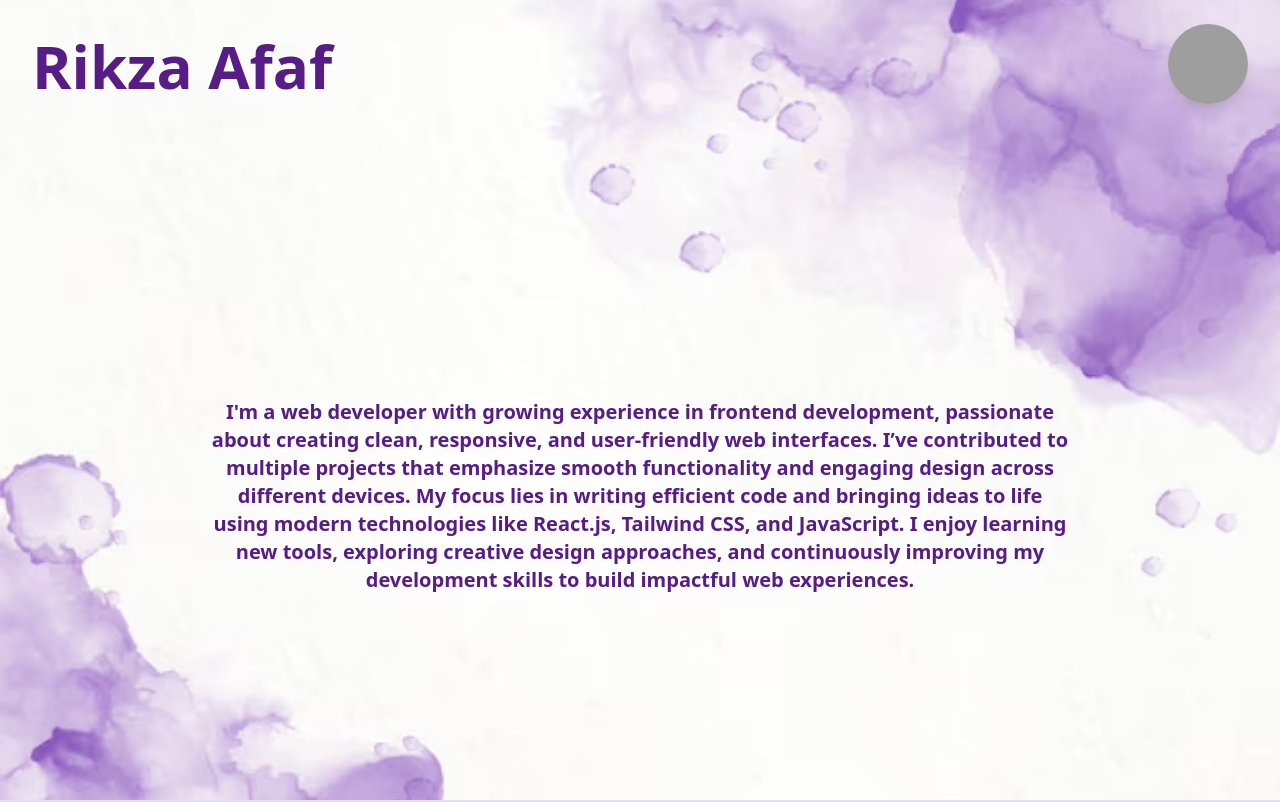
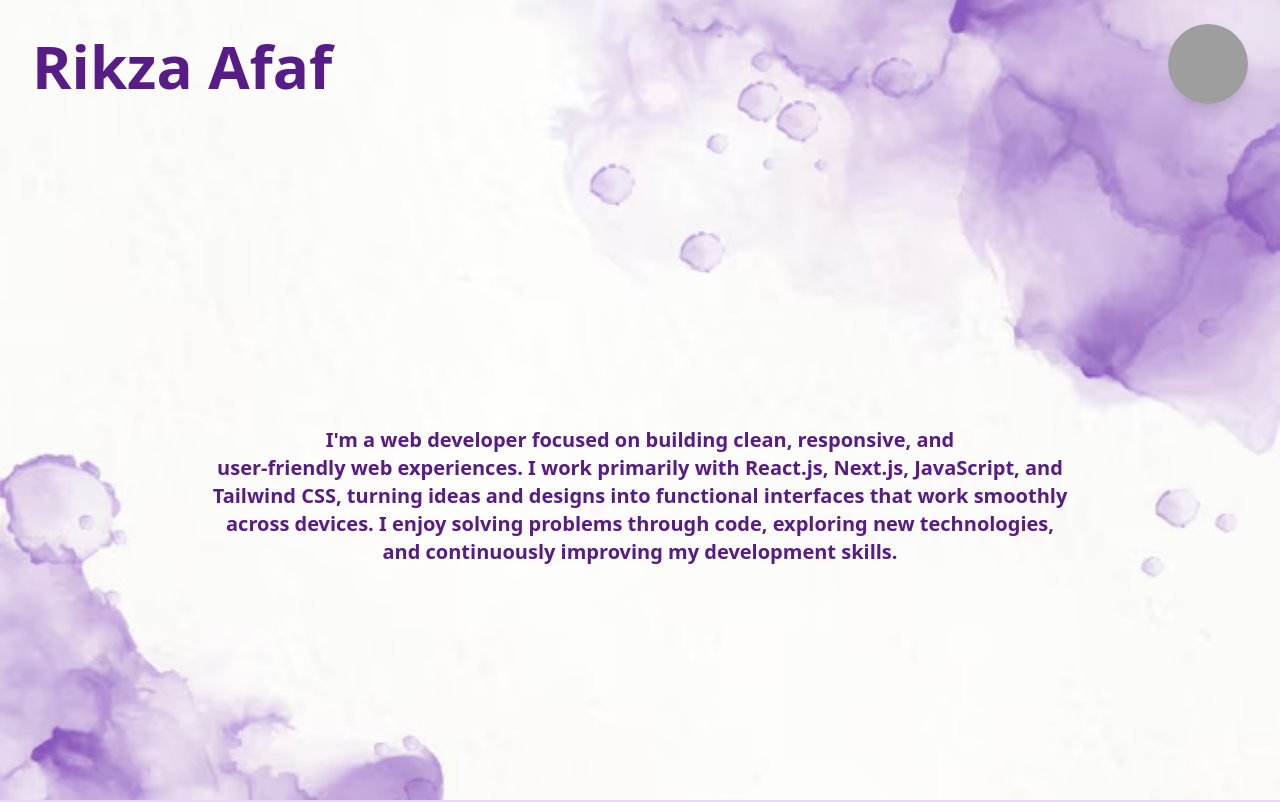
Before and after one commit to rikzacoded/my-portfolio, a React (Create React App) app: page / in a window 1280 px wide. Shown: the top 802 px of the page. Built offline with nearby package versions, Linux system fonts and the light colour scheme; grey boxes are pictures that could not be loaded.

Commit message:
changed description for home page

```diff
--- a/src/Home.js
+++ b/src/Home.js
@@ -42,13 +42,8 @@ const Home = () => {
         {/* Center phrase */}
         <div className="relative z-20 mt-32 sm:mt-40 md:mt-48 text-center px-4 max-w-4xl">
           <h2 className="text-sm sm:text-base md:text-lg lg:text-xl font-semibold text-purple-900 leading-relaxed">
-            I'm a web developer with growing experience in frontend development,
-            passionate about creating clean, responsive, and user-friendly web interfaces.
-            I’ve contributed to multiple projects that emphasize smooth functionality and engaging
-            design across different devices. My focus lies in writing efficient code and bringing
-            ideas to life using modern technologies like React.js, Tailwind CSS, and JavaScript.
-            I enjoy learning new tools, exploring creative design approaches, and continuously
-            improving my development skills to build impactful web experiences.
+           I'm a web developer focused on building clean, responsive, and <br/> user-friendly web experiences. I work primarily with React.js, Next.js, JavaScript, and Tailwind CSS, turning ideas and designs into functional interfaces that work smoothly across devices. I enjoy solving problems through code, exploring new technologies, and continuously improving my development skills.
+
           </h2>
         </div>
       </header>
```
